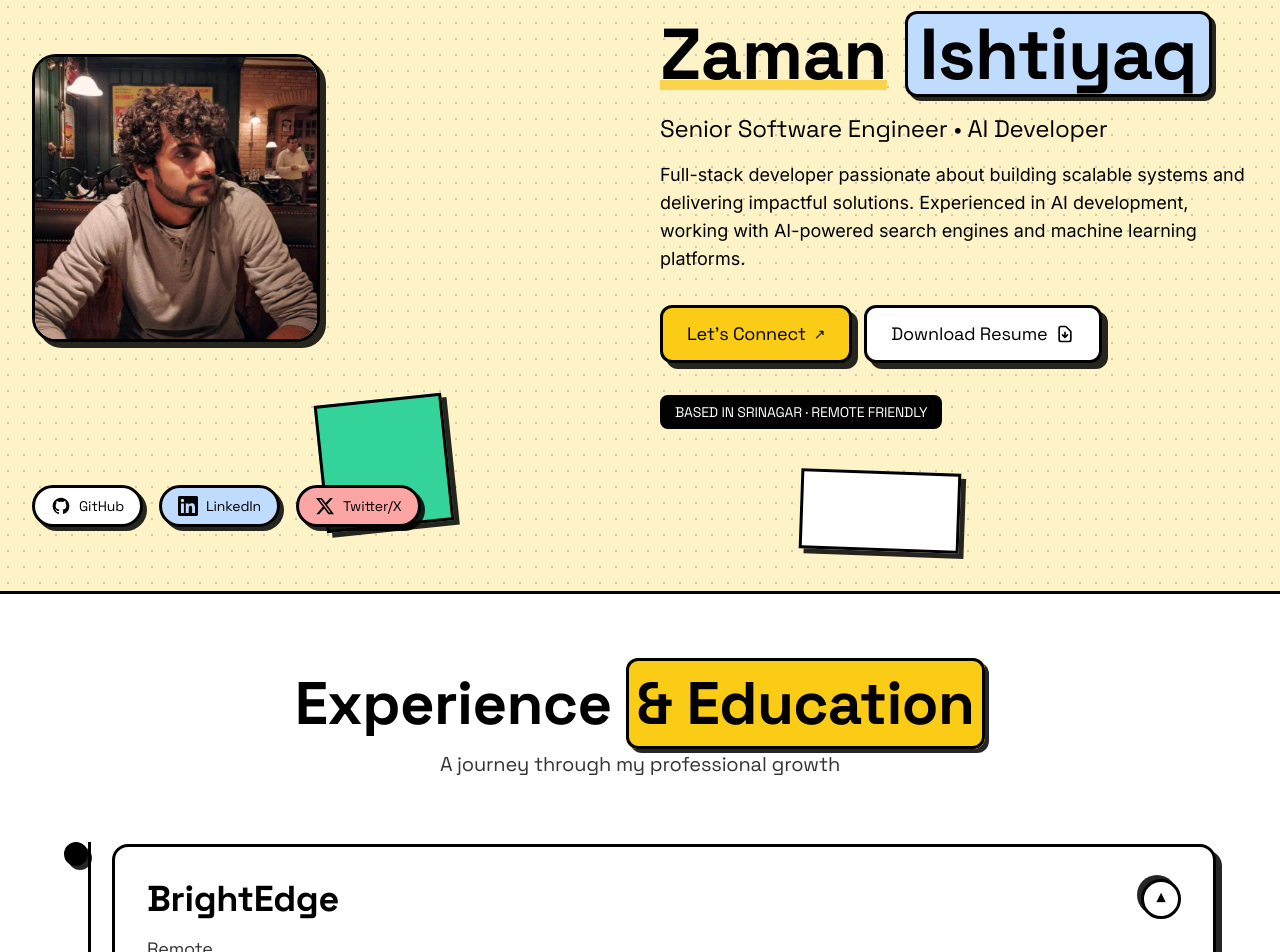
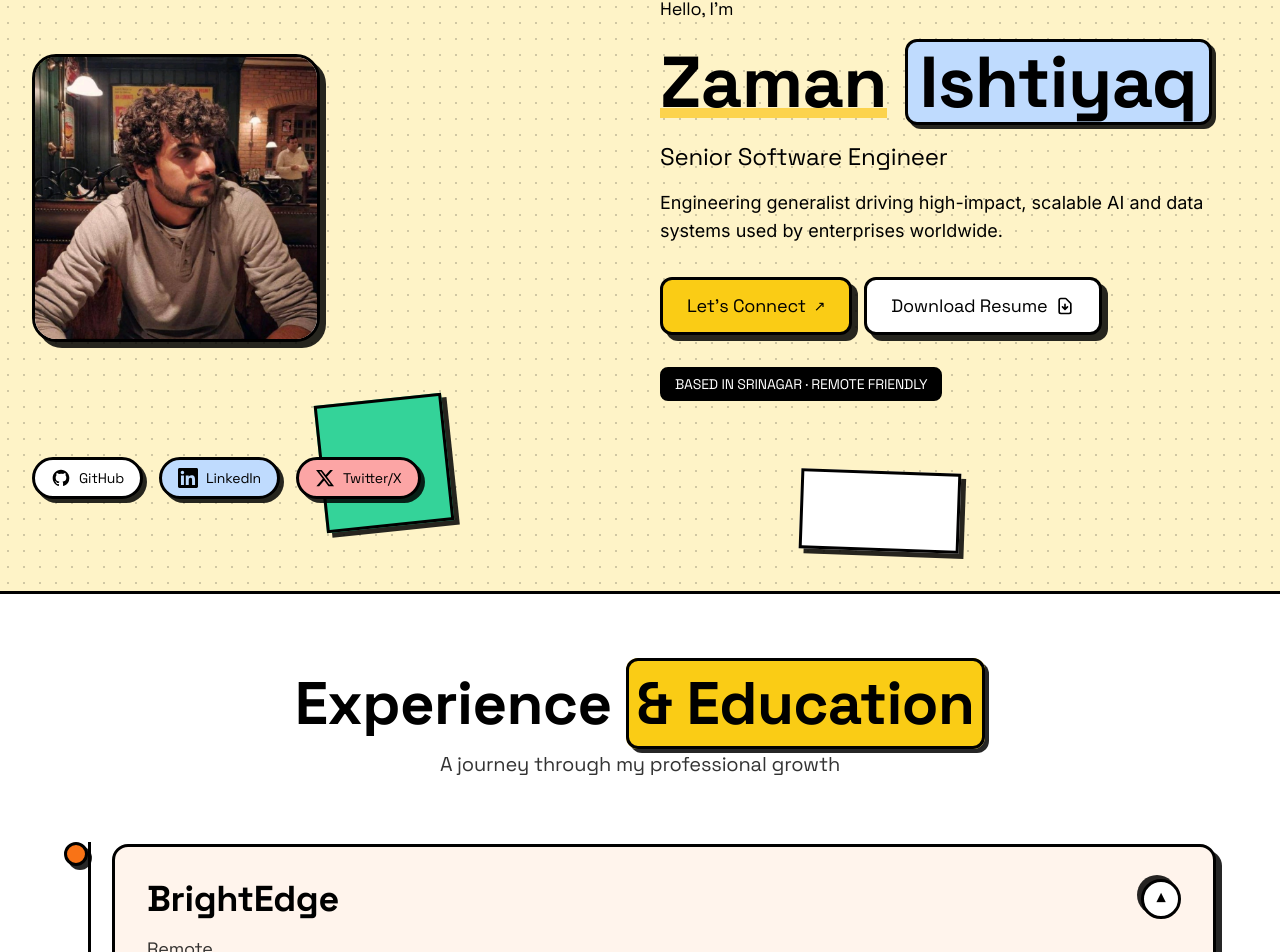
Before and after one commit to lifeofzi/portfolio, a Next.js app: page / in a window 1280 px wide. Shown: the part 209-1161 px from the top of the page. Built offline with nearby package versions, Linux system fonts and the light colour scheme.

Commit message:
Theme Update

```diff
--- a/components/molecules/TimelineItem.tsx
+++ b/components/molecules/TimelineItem.tsx
@@ -48,14 +48,49 @@ export const TimelineItem: React.FC<TimelineItemProps> = ({ item, isExpanded = t
     }
   })();
 
+  // Soft card backgrounds per type (override neo-card white)
+  const typeCardBg = (() => {
+    switch (item.type) {
+      case 'education':
+        return '!bg-[#ffeef8]';
+      case 'project':
+        return '!bg-[#f0fff4]';
+      case 'work':
+      default:
+        return 'bg-white';
+    }
+  })();
+
+  // Get unique color for company headers
+  const getCompanyHeaderStyles = (companyName: string) => {
+    const colorMap: Record<string, { bubble: string; card: string }> = {
+      BrightEdge: {
+        bubble: 'bg-[#f97316]', // Orange
+        card: '!bg-[#fff4ec]',   // Light orange wash
+      },
+      'Goldman Sachs': {
+        bubble: 'bg-[#8b5cf6]', // Purple
+        card: '!bg-[#f3e8ff]',   // Light purple wash
+      },
+    };
+
+    return (
+      colorMap[companyName] || {
+        bubble: 'bg-[#ec4899]', // Pink bubble default
+        card: '!bg-[#ffe4ef]',   // Light pink wash
+      }
+    );
+  };
+
   // Company Header styling
   if (item.isCompanyHeader) {
+    const companyStyles = getCompanyHeaderStyles(item.title);
     return (
       <div className="relative flex gap-6 pb-10">
         {/* Node */}
         <div className="relative z-10 flex-shrink-0">
           <div
-            className="w-6 h-6 rounded-full bg-black border-[3px] border-black shadow-[4px_4px_0_0_rgba(0,0,0,0.85)] cursor-pointer hover:-translate-y-0.5 transition-transform duration-150"
+            className={`w-6 h-6 rounded-full ${companyStyles.bubble} border-[3px] border-black shadow-[4px_4px_0_0_rgba(0,0,0,0.85)] cursor-pointer hover:-translate-y-0.5 transition-transform duration-150`}
             onClick={onToggle}
           />
         </div>
@@ -63,7 +98,7 @@ export const TimelineItem: React.FC<TimelineItemProps> = ({ item, isExpanded = t
         {/* Card */}
         <div className="flex-1 pt-0.5">
           <div
-            className="neo-card rounded-2xl p-6 sm:p-8 bg-white cursor-pointer transition-transform duration-150 hover:-translate-y-1"
+            className={`neo-card rounded-2xl p-6 sm:p-8 ${companyStyles.card} cursor-pointer transition-transform duration-150 hover:-translate-y-1`}
             onClick={onToggle}
           >
             <div className="flex flex-col sm:flex-row sm:items-center sm:justify-between gap-4">
@@ -124,7 +159,7 @@ export const TimelineItem: React.FC<TimelineItemProps> = ({ item, isExpanded = t
       {/* Card */}
       <div className="flex-1 pt-0.5">
         <div
-          className="neo-card rounded-2xl p-6 sm:p-8 bg-white cursor-pointer transition-transform duration-150 hover:-translate-y-1"
+          className={`neo-card rounded-2xl p-6 sm:p-8 ${typeCardBg} cursor-pointer transition-transform duration-150 hover:-translate-y-1`}
           onClick={onToggle}
         >
           {/* Header */}
--- a/data/profile.ts
+++ b/data/profile.ts
@@ -3,6 +3,6 @@
  */
 export const profileInfo = {
   name: 'Zaman Ishtiyaq',
-  title: 'Senior Software Engineer • AI Developer',
-  bio: 'Full-stack developer passionate about building scalable systems and delivering impactful solutions. Experienced in AI development, working with AI-powered search engines and machine learning platforms.',
+  title: 'Senior Software Engineer',
+  bio: 'Engineering generalist driving high-impact, scalable AI and data systems used by enterprises worldwide.',
 };
```
